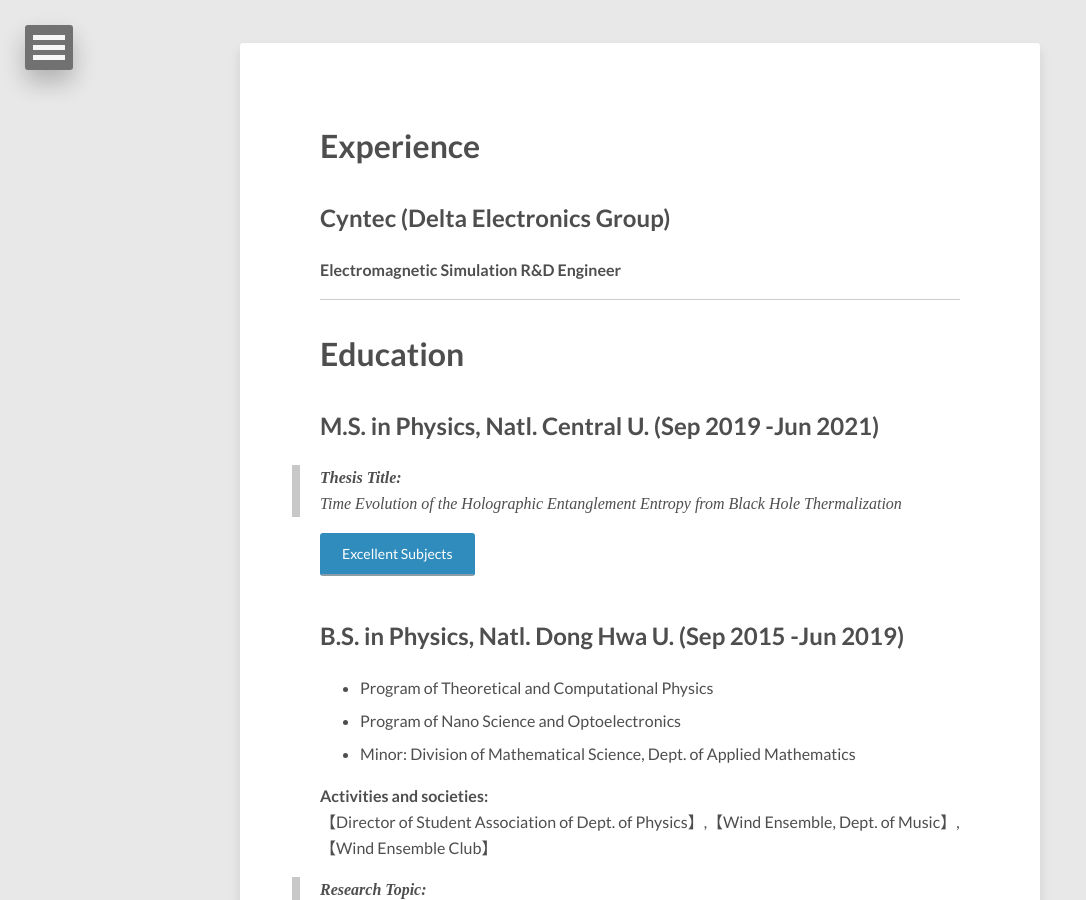
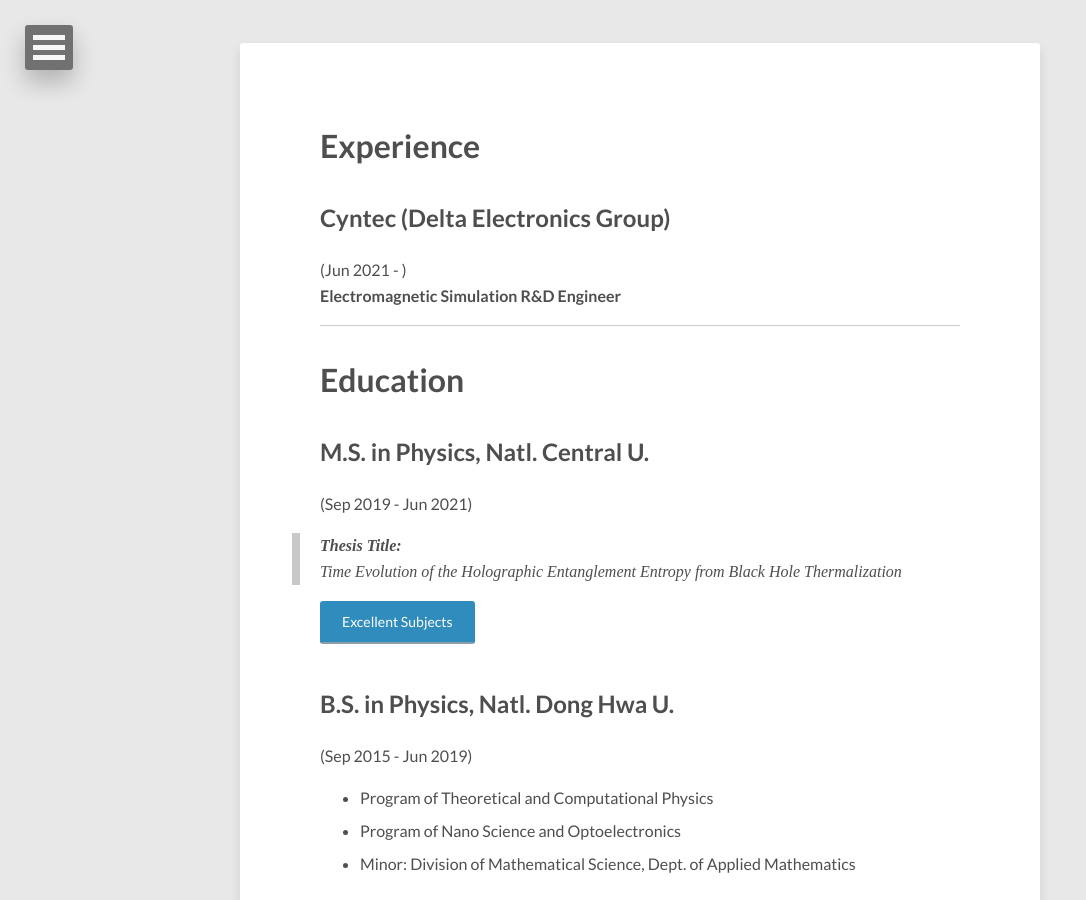
Before and after one commit to pochunsun/pochunsun.github.io, a Jekyll site: the page built from about/index.md, in a window 1280 px wide and 900 px high, scrolled down 407 px. Shown: the whole window, without its empty margins (0-1086 px from the left). Built offline with Jekyll 4.4.1, drawn with Linux system fonts in a browser that asks for light colours; nearby versions of some CDN libraries.

Commit message:
Update index.md

```diff
--- a/about/index.md
+++ b/about/index.md
@@ -9,19 +9,22 @@
 ---
 # Experience
 ## [Cyntec](http://www.cyntec.com/) ([Delta Electronics Group](https://www.deltaww.com/en-US/index))
+(Jun 2021 - )<br>
 **Electromagnetic Simulation R&D Engineer**
 
 ---
 
 # Education
-## M.S. in Physics, [Natl. Central U](https://www.phy.ncu.edu.tw/en/%E9%A6%96%E9%A0%81-english/). (Sep 2019 -Jun 2021)<br>
+## M.S. in Physics, [Natl. Central U](https://www.phy.ncu.edu.tw/en/%E9%A6%96%E9%A0%81-english/).
+(Sep 2019 - Jun 2021)<br>
 > **Thesis Title:** <br />
 *Time Evolution of the Holographic Entanglement Entropy from Black Hole Thermalization*
 
 <a href="{{ site.url }}/Grade-master/" class="btn btn-info">Excellent Subjects</a>
 
 
-## B.S. in Physics, [Natl. Dong Hwa U](https://phys.ndhu.edu.tw/). (Sep 2015 -Jun 2019)<br>
+## B.S. in Physics, [Natl. Dong Hwa U](https://phys.ndhu.edu.tw/).
+(Sep 2015 - Jun 2019)<br>
 - Program of Theoretical and Computational Physics
 - Program of Nano Science and Optoelectronics
 - Minor: Division of Mathematical Science, Dept. of Applied Mathematics
```
